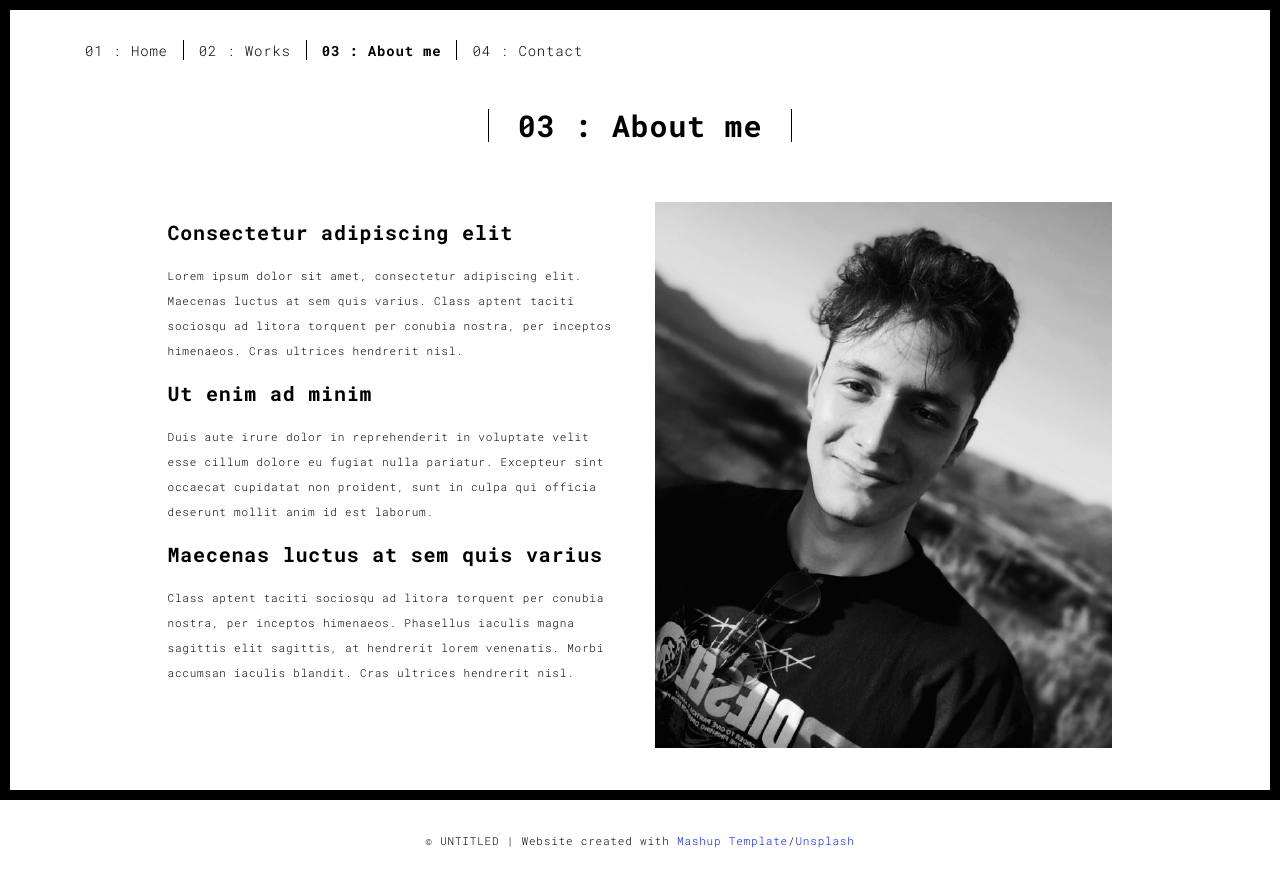
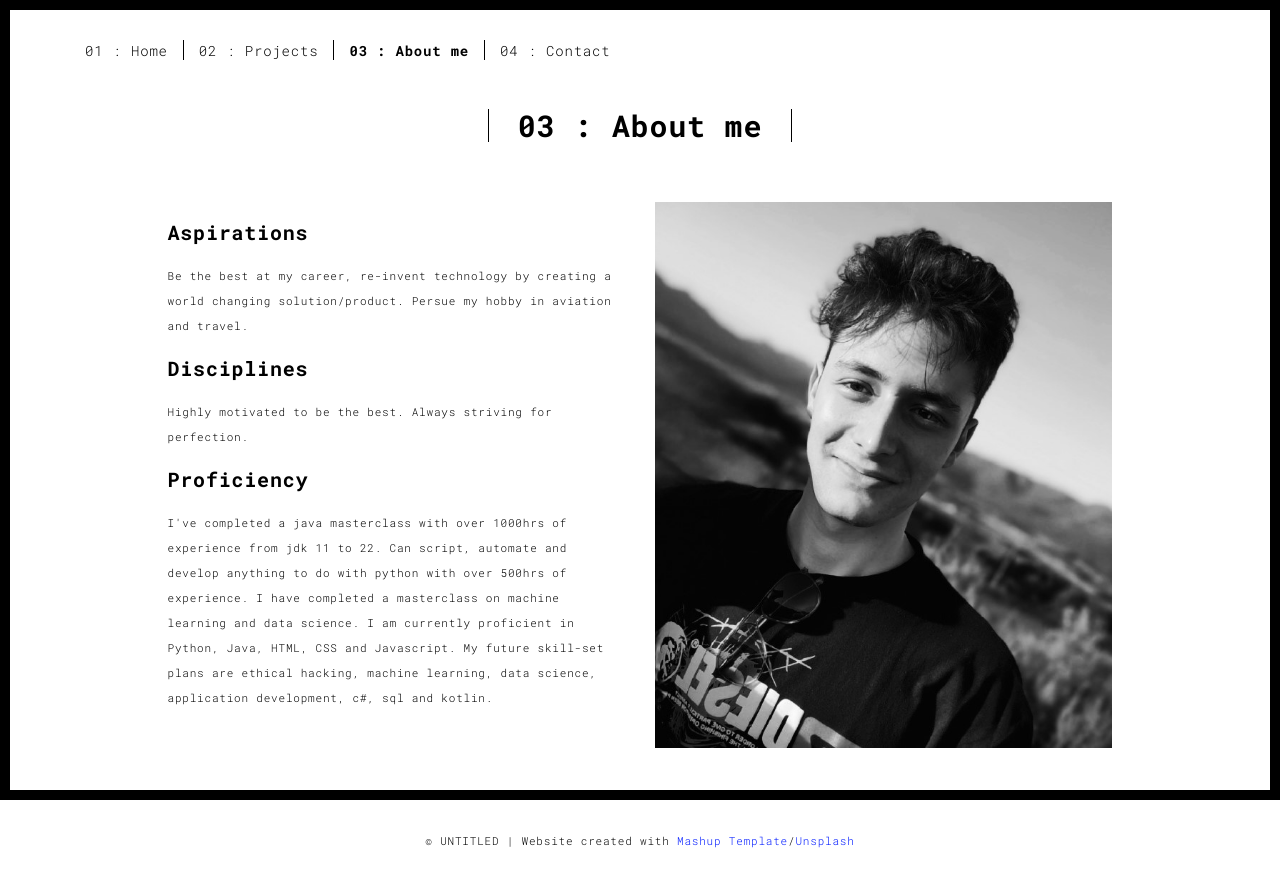
Before and after one commit to Jamie123234/GitPortfolio, a Flask app: page /about.html in a window 1280 px wide. Run offline with Flask 3, Linux system fonts and the light colour scheme; some libraries are stand-ins or nearby versions.

Commit message:
My Portfolio Commit

```diff
--- a/templates/about.html
+++ b/templates/about.html
@@ -38,7 +38,7 @@
       <div class="collapse navbar-collapse" id="navbar-collapse">
         <ul class="nav navbar-nav ">
           <li><a href="./index.html" title="">01 : Home</a></li>
-          <li><a href="./works.html" title="">02 : Works</a></li>
+          <li><a href="./projects.html" title="">02 : Projects</a></li>
           <li><a href="./about.html" title=""><b>03 : About me</b></a></li>
           <li><a href="./contact.html" title="">04 : Contact</a></li>
         </ul>
@@ -61,16 +61,17 @@
             <div class="col-md-10 col-md-offset-1">
               <div class="row">
                 <div class="col-xs-12 col-md-6">
-                  <h3>Consectetur adipiscing elit</h3>
-                  <p>Lorem ipsum dolor sit amet, consectetur adipiscing elit. Maecenas luctus at sem quis varius.
-                  Class aptent taciti sociosqu ad litora torquent per conubia nostra, per inceptos himenaeos. Cras ultrices hendrerit nisl.</p>
-                  <h3>Ut enim ad minim  </h3>
-                  <p>Duis aute irure dolor in reprehenderit in voluptate velit esse
-                  cillum dolore eu fugiat nulla pariatur. Excepteur sint occaecat cupidatat non
-                  proident, sunt in culpa qui officia deserunt mollit anim id est laborum.
-                  <h3>Maecenas luctus at sem quis varius</h3>
+                  <h3>Aspirations</h3>
+                  <p>Be the best at my career, re-invent technology by creating a world changing solution/product.
+                  Persue my hobby in aviation and travel.</p>
+                  <h3>Disciplines</h3>
+                  <p>Highly motivated to be the best. Always striving for perfection.
+                  <h3>Proficiency</h3>
                   <p>
-                  Class aptent taciti sociosqu ad litora torquent per conubia nostra, per inceptos himenaeos. Phasellus iaculis magna sagittis elit sagittis, at hendrerit lorem venenatis. Morbi accumsan iaculis blandit. Cras ultrices hendrerit nisl.</p>
+                    I've completed a java masterclass with over 1000hrs of experience from jdk 11 to 22.
+                    Can script, automate and develop anything to do with python with over 500hrs of experience.
+                    I have completed a masterclass on machine learning and data science.
+                    I am currently proficient in Python, Java, HTML, CSS and Javascript. My future skill-set plans are ethical hacking, machine learning, data science, application development, c#, sql and kotlin.</p>
                 </div>
                 <div class="col-xs-12 col-md-6">
                   <img src="./static/assets/images/profile.jpg" class="img-responsive" alt="">
--- a/templates/components.html
+++ b/templates/components.html
@@ -38,7 +38,7 @@
       <div class="collapse navbar-collapse" id="navbar-collapse">
         <ul class="nav navbar-nav ">
           <li><a href="./index.html" title="">01 : Home</a></li>
-          <li><a href="./works.html" title="">02 : Works</a></li>
+          <li><a href="./projects.html" title="">02 : Projects</a></li>
           <li><a href="./about.html" title="">03 : About me</a></li>
           <li><a href="./contact.html" title="">04 : Contact</a></li>
           <li><a href="./components.html" title="">05 : Components</a></li>
--- a/templates/contact.html
+++ b/templates/contact.html
@@ -38,7 +38,7 @@
       <div class="collapse navbar-collapse" id="navbar-collapse">
         <ul class="nav navbar-nav ">
           <li><a href="./index.html" title="">01 : Home</a></li>
-          <li><a href="./works.html" title="">02 : Works</a></li>
+          <li><a href="./projects.html" title="">02 : Projects</a></li>
           <li><a href="./about.html" title="">03 : About me</a></li>
           <li><a href="./contact.html" title="">04 : Contact</a></li>
         </ul>
--- a/templates/index.html
+++ b/templates/index.html
@@ -37,7 +37,7 @@
       <div class="collapse navbar-collapse" id="navbar-collapse">
         <ul class="nav navbar-nav ">
           <li><a href="./index.html" title="">01 : Home</a></li>
-          <li><a href="./works.html" title="">02 : Works</a></li>
+          <li><a href="./projects.html" title="">02 : Projects</a></li>
           <li><a href="./about.html" title="">03 : About me</a></li>
           <li><a href="./contact.html" title="">04 : Contact</a></li>
         </ul>
@@ -58,7 +58,7 @@
                 <span id="typed-strings">
                   <span>I'm Jamie Abrahams</span>
                   <span>Python Expert</span>
-                  <span>Studying at varsity college</span>
+                  <span>Studying at Varsity College</span>
                 </span>
                 <span id="typed"></span>
               </h1>
--- a/templates/thankyou.html
+++ b/templates/thankyou.html
@@ -38,7 +38,7 @@
       <div class="collapse navbar-collapse" id="navbar-collapse">
         <ul class="nav navbar-nav ">
           <li><a href="./index.html" title="">01 : Home</a></li>
-          <li><a href="./works.html" title="">02 : Works</a></li>
+          <li><a href="./projects.html" title="">02 : Projects</a></li>
           <li><a href="./about.html" title="">03 : About me</a></li>
           <li><a href="./contact.html" title="">04 : Contact</a></li>
         </ul>
```
